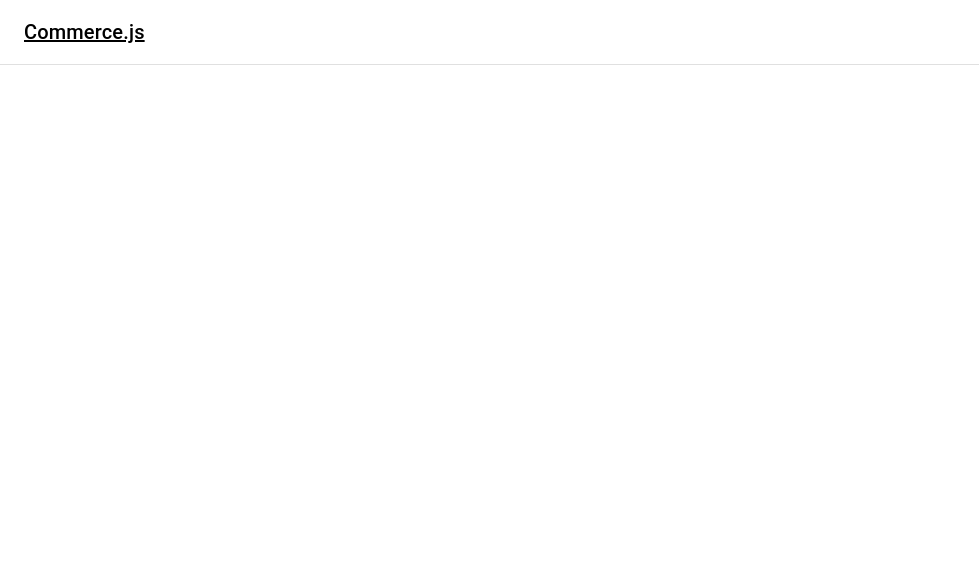
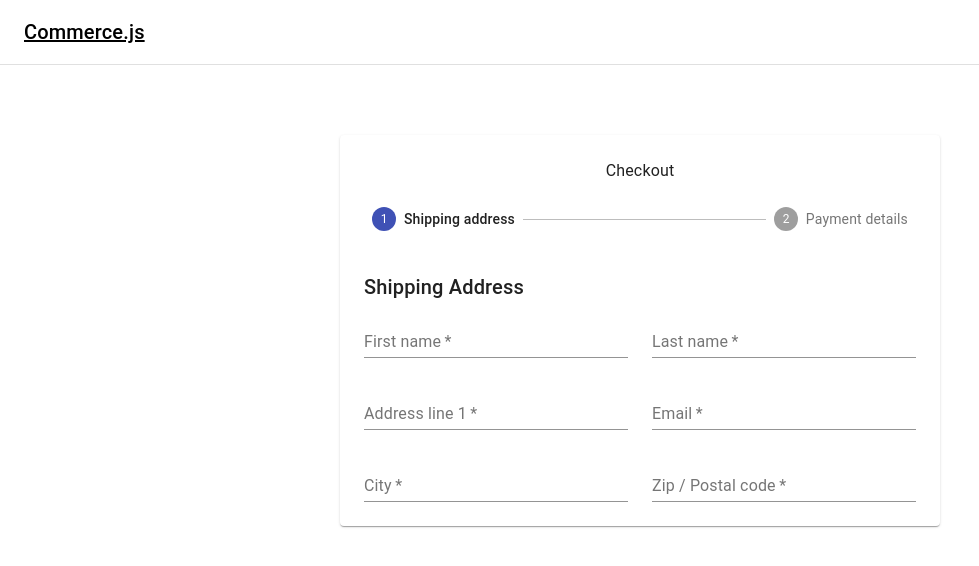
Before and after one commit to farhan-begg/commerce.js, a React (Create React App) app: page /checkout in a window 1280 px wide. Shown: the top 566 px of the page, without its empty margins (0-979 px from the left). Built offline with nearby package versions, Linux system fonts and the light colour scheme; no server answers.

Commit message:
console.logging token

```diff
--- a/src/App.js
+++ b/src/App.js
@@ -1,6 +1,6 @@
 import React, {useState, useEffect} from 'react';
 import {commerce} from './lib/commerce'
-import { Products, Navbar, Cart } from './components'
+import { Products, Navbar, Cart, Checkout } from './components'
 import { BrowserRouter as Router, Switch, Route } from 'react-router-dom';
 
 const App = () => {
@@ -64,6 +64,10 @@
                 handleEmptyCart={handleEmptyCart}
                   />
             </Route>
+            <Route exact path="/checkout">
+                <Checkout cart={cart}/>
+
+            </Route>
             </Switch>
         </div>
         </Router>
--- a/src/components/Cart/Cart.jsx
+++ b/src/components/Cart/Cart.jsx
@@ -29,7 +29,7 @@
             <Typography variant="h4">Subtotal: {cart.subtotal.formatted_with_symbol}</Typography>
                 <div>
                     <Button className={classes.emptyButton} size="large" type="button"  variant="contained" color="secondary" onClick={handleEmptyCart}> Empty Cart </Button>
-                    <Button className={classes.checkoutButton} size="large" type="button"  variant="contained" color="primary"> Checkout</Button>
+                    <Button component={Link} to="/checkout" className={classes.checkoutButton} size="large" type="button"  variant="contained" color="primary"> Checkout</Button>
                 </div>
 
         </div>
--- /dev/null
+++ b/src/components/CheckoutForm/AddressForm.jsx
@@ -0,0 +1,73 @@
+import React,{useState} from 'react'
+import { InputLabel, Select, MenuItem, Button, Grid, Typography } from '@material-ui/core';
+import { useForm, FormProvider } from 'react-hook-form'
+import FormInput from './CustomTextField';
+import { commerce } from '../../lib/commerce'
+
+const AddressForm = () => {
+    const [shippingCountries, setShippingCountries] = useState([]);
+    const [shippingCountry, setShippingCountry] = useState('');
+    const [shippingSubdivisions, setShippingSubdivisions] = useState([]);
+    const [shippingSubdivision, setShippingSubdivision] = useState('');
+    const [shippingOptions, setShippingOptions] = useState([]);
+    const [shippingOption, setShippingOption] = useState('');
+    const methods = useForm();
+
+
+    const fetchShippingCountries = async (checkoutTokenId) => {
+        const {countries} = await commerce.services.localeListShippingCountries(checkoutTokenId)
+
+        setShippingCountries(countries);
+
+    }
+
+    return (
+        <>
+          <Typography variant="h6" gutterBottom>Shipping Address</Typography>
+          <FormProvider {...methods}>
+              <form onSubmit="">
+                  <Grid container spacing={3}>
+                    <FormInput required name="firstName" label="First name" />
+                    <FormInput required name="lastName" label="Last name" />
+                    <FormInput required name="address1" label="Address line 1" />
+                    <FormInput required name="email" label="Email" />
+                    <FormInput required name="city" label="City" />
+                    <FormInput required name="zip" label="Zip / Postal code" />
+
+                    {/* <Grid item xs={12} sm={6}>
+                        <InputLabel>Shipping Country </InputLabel>
+                        <Select value={} fullWidth onCHange={}>
+                            <MenuItem key={} value={}>
+                                Select Me
+                            </MenuItem>
+                        </Select>
+                    </Grid> */}
+
+                    {/* <Grid item xs={12} sm={6}>
+                        <InputLabel>Shipping Subdivision </InputLabel>
+                        <Select value={} fullWidth onCHange={}>
+                            <MenuItem key={} value={}>
+                                Select Me
+                            </MenuItem>
+                        </Select>
+                    </Grid>
+
+                    <Grid item xs={12} sm={6}>
+                        <InputLabel>Shipping Options </InputLabel>
+                        <Select value={} fullWidth onCHange={}>
+                            <MenuItem key={} value={}>
+                                Select Me
+                            </MenuItem>
+                        </Select>
+                    </Grid> */}
+
+
+                  </Grid>
+
+              </form>
+          </FormProvider>
+        </>
+    )
+}
+
+export default AddressForm
--- /dev/null
+++ b/src/components/CheckoutForm/Checkout/Checkout.jsx
@@ -0,0 +1,64 @@
+import React,{ useState, useEffect } from 'react'
+import { Paper, Stepper, Step, StepLabel, Typography, CircularProgress, Divider, Button } from '@material-ui/core'
+import useStyles from './styles'
+import AddressForm from '../AddressForm'
+import PaymentForm from '../PaymentForm'
+import {commerce } from '../../../lib/commerce';
+const steps = ['Shipping address', 'Payment details ']
+
+
+const Checkout = () => {
+    const [activeStep, setActiveStep] = useState(0)
+    const [checkoutToken, setCheckoutToken] = useState(null)
+    const classes = useStyles();
+
+    useEffect(() => {
+        const generateToken = async () => {
+            try {
+                const token = await commerce.checkout.generateToken(cart.id, {type: 'cart'})
+                console.log(token)
+                setCheckoutToken(token)
+            } catch (error) {
+
+            }
+        }
+
+        generateToken();
+
+    }, [])
+
+    const Confirmation = () => (
+        <div>
+            Confirmation
+        </div>
+    )
+
+
+    // if the form is on step 0 display address form if not payment form
+    const Form = () => ( activeStep === 0
+        ? <AddressForm />
+        : <PaymentForm />
+    )
+    return (
+        <>
+            <div className={classes.toolbar} />
+            <main  className={classes.layout} >
+                <Paper className={classes.paper}>
+                    <Typography cariant="h4" align="center">Checkout</Typography>
+                    <Stepper activeStep={activeStep} className={classes.stepper}>
+                        {steps.map((step) => (
+                            <Step key={step}>
+                                <StepLabel>{step}</StepLabel>
+                            </Step>
+                        ))}
+                        </Stepper>
+
+                        {activeStep === steps.length ? <Confirmation /> : <Form/>}
+                </Paper>
+            </main>
+        </>
+
+    )
+}
+
+export default Checkout
--- /dev/null
+++ b/src/components/CheckoutForm/Checkout/styles.js
@@ -0,0 +1,52 @@
+import { makeStyles } from '@material-ui/core/styles';
+
+export default makeStyles((theme) => ({
+  appBar: {
+    position: 'relative',
+  },
+  toolbar: theme.mixins.toolbar,
+  layout: {
+    marginTop: '5%',
+    width: 'auto',
+    marginLeft: theme.spacing(2),
+    marginRight: theme.spacing(2),
+    [theme.breakpoints.up(600 + theme.spacing(2) * 2)]: {
+      width: 600,
+      marginLeft: 'auto',
+      marginRight: 'auto',
+    },
+  },
+  paper: {
+    marginTop: theme.spacing(3),
+    marginBottom: theme.spacing(3),
+    padding: theme.spacing(2),
+    [theme.breakpoints.down('xs')]: {
+      width: '100%',
+      marginTop: 60,
+    },
+    [theme.breakpoints.up(600 + theme.spacing(3) * 2)]: {
+      marginTop: theme.spacing(6),
+      marginBottom: theme.spacing(6),
+      padding: theme.spacing(3),
+    },
+  },
+  stepper: {
+    padding: theme.spacing(3, 0, 5),
+  },
+  buttons: {
+    display: 'flex',
+    justifyContent: 'flex-end',
+  },
+  button: {
+    marginTop: theme.spacing(3),
+    marginLeft: theme.spacing(1),
+  },
+  divider: {
+    margin: '20px 0',
+  },
+  spinner: {
+    display: 'flex',
+    justifyContent: 'center',
+    alignItems: 'center',
+  },
+}));
--- /dev/null
+++ b/src/components/CheckoutForm/CustomTextField.jsx
@@ -0,0 +1,25 @@
+
+import React from 'react';
+import { useFormContext, Controller } from 'react-hook-form';
+import { TextField, Grid } from '@material-ui/core';
+
+function FormInput({ name, label, required }) {
+  const { control } = useFormContext();
+  const isError = false;
+
+  return (
+    <Grid item xs={12} sm={6}>
+      <Controller
+        as={TextField}
+        name={name}
+        control={control}
+        label={label}
+        fullWidth
+        required={required}
+        error={isError}
+      />
+    </Grid>
+  );
+}
+
+export default FormInput;
--- /dev/null
+++ b/src/components/CheckoutForm/PaymentForm.jsx
@@ -0,0 +1,11 @@
+import React from 'react'
+
+const PaymentForm = () => {
+    return (
+        <div>
+            PaymentForm
+        </div>
+    )
+}
+
+export default PaymentForm
--- a/src/components/index.js
+++ b/src/components/index.js
@@ -1,3 +1,4 @@
 export {default as Navbar } from './Navbar/Navbar'
 export {default as Products } from './Products/Products'
 export {default as Cart } from './Cart/Cart'
+export {default as Checkout } from './CheckoutForm/Checkout/Checkout'
```
Also changed, not shown: 1 other file (tests, documents, lock files or other folders).
